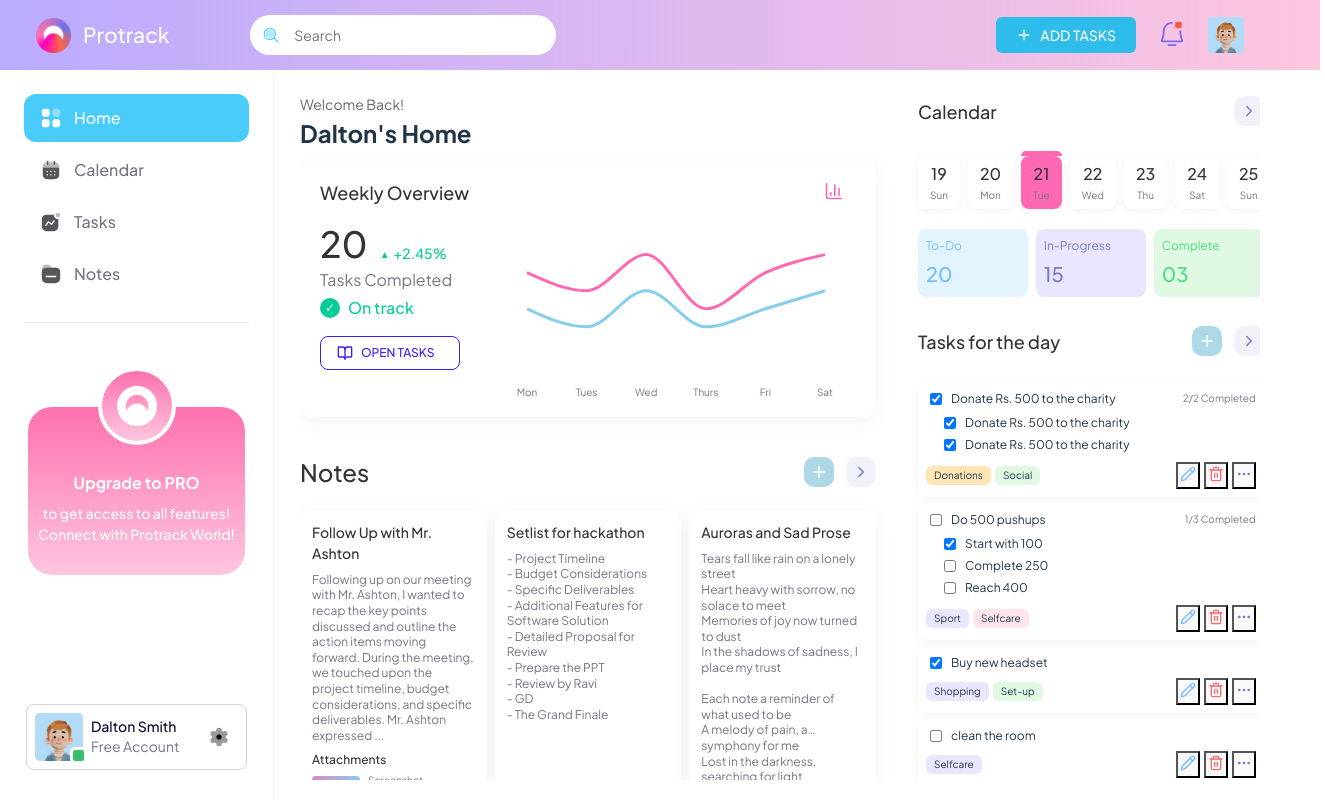
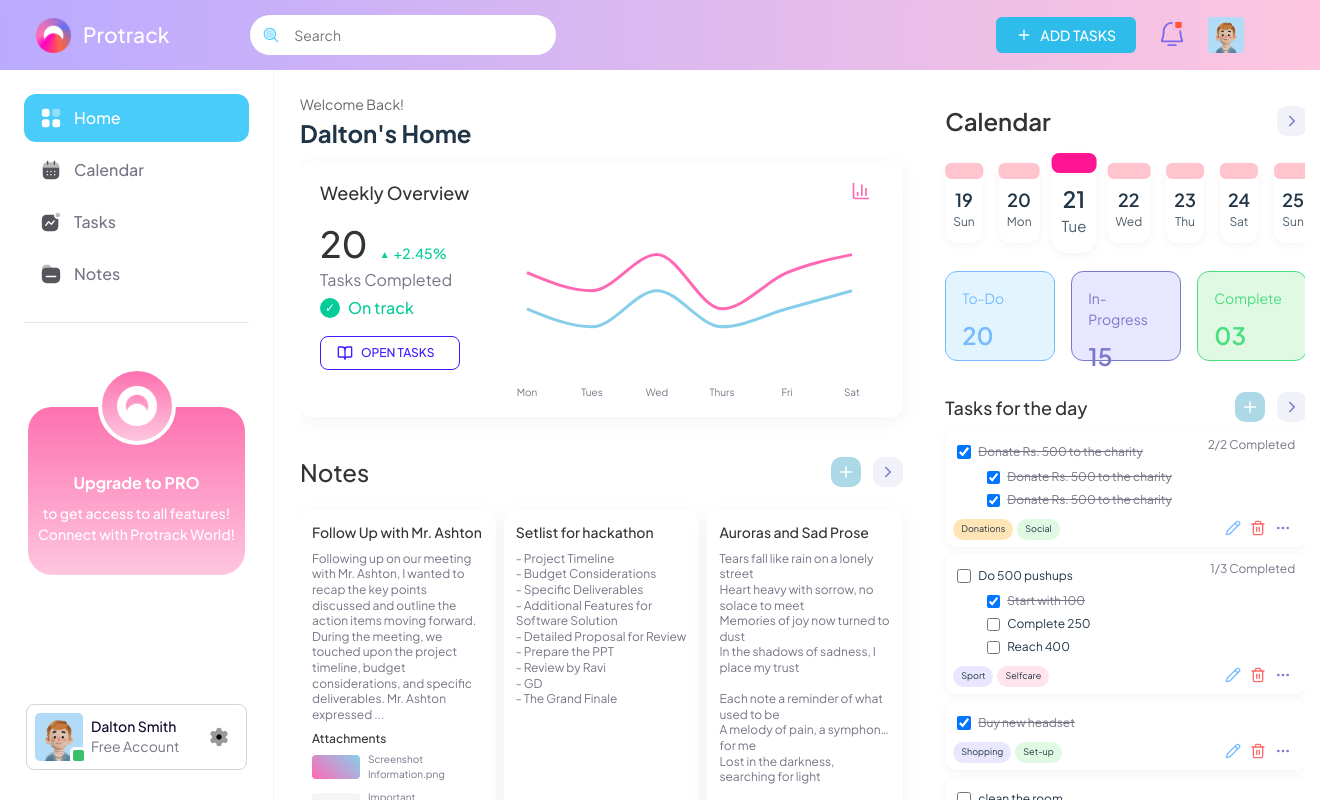
Before and after one commit to krithika7402/creative-nomads, a React (Vite) app: page / in a window 1280 px wide. Shown: the whole page, 1325 px wide, since content can reach past the window. Built offline with nearby package versions, Linux system fonts and the light colour scheme.

Commit message:
mvp done

```diff
--- a/src/App.css
+++ b/src/App.css
@@ -7,14 +7,14 @@
 
 .app-content {
   display: flex;
-  height: calc(100vh - 70px);  /* Subtract header height */
-  margin-top: 70px;  /* Account for fixed header */
+  height: calc(100vh - 70px);
+  margin-top: 70px;
 }
 
 .main-content {
   flex: 1;
-  margin-left: 280px;  /* Sidebar width */
+  margin-left: 280px;
   overflow-y: auto;
-  padding: 20px 20px;
+  padding: 20px 20px 0 20px;
   margin-right: 0rem;
 }
--- a/src/components/Calendar/Calendar.css
+++ b/src/components/Calendar/Calendar.css
@@ -1,29 +1,136 @@
 /* Calendar.css */
 .calendar-container {
     width: 100%;
+    max-width: 800px;
     padding: 10px;
+    border-radius: 16px;
   }
 
-/* Calendar Header Styles */
-.calendar-header, .tasks-header {
+  /* Calendar Header */
+  .calendar-header {
     display: flex;
     justify-content: space-between;
     align-items: center;
-    margin-bottom: 12px;
   }
 
-.calendar-header h2, .tasks-header h2 {
-    font-size: 18px;
+  .calendar-header h2 {
+    font-size: 24px;
+    font-weight: 600;
     color: #333;
-    font-weight: 500;
   }
 
-/* Button Styles */
+  /* Date Slider */
+  .dates-slider {
+    display: flex;
+    gap: 16px;
+    margin-bottom: 24px;
+    height: auto;
+    padding: 4px 0;
+  }
+
+  .date-card {
+    position: relative;
+    display: flex;
+    flex-direction: column;
+    align-items: center;
+    width: 54px;
+    max-height: 64px;
+    padding: 12px 8px;
+    background: #fff;
+    border-radius: 12px;
+    box-shadow: 0 2px 8px rgba(0, 0, 0, 0.05);
+    cursor: pointer;
+    transition: all 0.3s ease;
+  }
+
+  .date-card .date-indicator {
+    position: absolute;
+    top: 0;
+    left: 50%;
+    transform: translateX(-50%);
+    width: 100%;
+    height: 16px;
+    background: #FFB6C1;
+    border-radius: 6px;
+    opacity: 0.8;
+  }
+
+  .date-card.active {
+    transform: scale(1.25);
+  }
+
+  .date-card.active .date-indicator {
+    background: #FF1493;
+    opacity: 1;
+  }
+
+  .date-card .day {
+    font-size: 18px;
+    font-weight: 600;
+    margin-top: 11px;
+  }
+
+  .date-card .weekday {
+    font-size: 12px;
+    opacity: 0.8;
+    margin-top: 0px;
+  }
+
+  /* Status Cards */
+  .status-cards {
+    display: flex;
+    height: 90px;
+    gap: 16px;
+    margin-bottom: 24px;
+  }
+
+  .status-card {
+    flex: 1;
+    padding: 16px;
+    border-radius: 12px;
+    display: flex;
+    flex-direction: column;
+    border: 1px solid;
+  }
+
+  .status-title {
+    font-size: 14px;
+    margin-bottom: 8px;
+  }
+
+  .status-count {
+    font-size: 24px;
+    font-weight: 600;
+  }
+
+  /* Tasks Section */
+  .tasks-section {
+    margin-top: 24px;
+    line-height: 0.5;
+  }
+
+  .tasks-header {
+    display: flex;
+    justify-content: space-between;
+    align-items: center;
+  }
+
+  .tasks-header h3 {
+    font-size: 18px;
+    font-weight: 500;
+    color: #333;
+  }
+
+  .header-buttons {
+    display: flex;
+    gap: 8px;
+  }
+
   .more-button, .add-button {
-    width: 24px;
-    height: 24px;
-    border-radius: 6px;
+    width: 36px;
+    height: 36px;
     border: none;
+    border-radius: 8px;
     display: flex;
     align-items: center;
     justify-content: center;
@@ -38,126 +145,64 @@
     background: #76BBFF;
   }
 
-.header-buttons {
-    display: flex;
-    gap: 6px;
-}
-
-/* Date Slider Styles */
-.dates-slider {
-    display: flex;
-    gap: 8px;
-    margin-bottom: 16px;
-    padding: 4px 0;
-}
-
-.date-card {
+  /* Task Cards */
+  .tasks-list {
     display: flex;
     flex-direction: column;
-    align-items: center;
-    padding: 6px 12px;
-    background: white;
-    border-radius: 8px;
-    box-shadow: 0px 2px 10px rgba(0, 0, 0, 0.05);
-    cursor: pointer;
-    position: relative;
-}
-
-.date-card.active {
-    background: #FF69B4;
-}
-
-.date-card.active::before {
-    content: '';
-    position: absolute;
-    top: -5px;
-    left: 0;
-    right: 0;
-    height: 5px;
-    background: #FF69B4;
-    border-radius: 5px 5px 0 0;
-}
-
-.date-card .day {
-    font-size: 16px;
-    font-weight: 500;
-    color: #333;
-    margin-bottom: 2px;
-}
-
-.date-card .weekday {
-    font-size: 10px;
-    color: #787486;
-}
-
-/* Status Cards Styles */
-.status-cards {
-    display: flex;
-    gap: 8px;
-    margin-bottom: 16px;
-}
-
-.status-card {
-    flex: 1;
-    padding: 8px;
-    border-radius: 8px;
-    display: flex;
-    flex-direction: column;
-}
-
-.status-title {
-    font-size: 12px;
-    margin-bottom: 4px;
-}
-
-.status-count {
-    font-size: 20px;
-    font-weight: 500;
-}
-
-/* Tasks Section Styles */
-.tasks-section {
-    margin-top: 16px;
+    gap: 7px;
   }
 
   .task-card {
-    background: white;
-    border-radius: 8px;
-    padding: 8px;
-    margin-bottom: 6px;
-    box-shadow: 0px 2px 10px rgba(0, 0, 0, 0.05);
+    background: #fff;
+    border-radius: 12px;
+    padding: 12px 12px 4px 8px;
+    max-height: 150px;
+    font-size: 12px;
+    box-shadow: 0 2px 8px rgba(0, 0, 0, 0.05);
+  }
+
+  .task-content {
+    display: flex;
+    flex-direction: column;
+    gap: 6px;
   }
 
   .task-main {
     display: flex;
     justify-content: space-between;
-    align-items: center;
-    margin-bottom: 6px;
+    align-items: flex-start;
   }
 
   .task-checkbox {
     display: flex;
     align-items: center;
-    gap: 6px;
-    font-size: 12px;
+    gap: 4px;
+  }
+
+  .task-checkbox input[type="checkbox"] {
+    width: 14px;
+    height: 14px;
+    border: 2px solid #76BBFF;
+    border-radius: 4px;
+    cursor: pointer;
   }
 
   .task-progress {
-    font-size: 10px;
+    font-size: 12px;
     color: #787486;
   }
 
   .subtasks {
-    margin-left: 14px;
-    margin-bottom: 8px;
+    margin-left: 30px;
+    display: flex;
+    flex-direction: column;
+    gap: 4px;
   }
 
   .subtask {
     display: flex;
     align-items: center;
-    gap: 6px;
-    margin-bottom: 4px;
-    font-size: 12px;
+    gap: 4px;
   }
 
   .task-footer {
@@ -172,28 +217,29 @@
   }
 
   .tag {
-    padding: 2px 8px;
-    border-radius: 6px;
-    font-size: 10px;
+    padding: 8px 8px;
+    border-radius: 12px;
+    font-size: 9px;
   }
 
   .task-actions {
     display: flex;
-    gap: 4px;
+    gap: 1px;
   }
 
   .task-actions button {
-    padding: 2px;
+    background: none;
+    border: none;
+    padding: 4px;
+    cursor: pointer;
+    border-radius: 4px;
   }
 
-/* Checkbox Styles */
-input[type="checkbox"] {
-    width: 12px;
-    height: 12px;
-    border-radius: 3px;
-    border: 1.5px solid #76BBFF;
+  .task-actions button:hover {
+    background: rgba(0, 0, 0, 0.05);
   }
 
-input[type="checkbox"]:checked::after {
-    font-size: 8px;
+  .completed {
+    text-decoration: line-through;
+    color: #787486;
   }
--- a/src/components/Calendar/Calendar.jsx
+++ b/src/components/Calendar/Calendar.jsx
@@ -1,6 +1,6 @@
-// components/Calendar/Calendar.jsx
+// Calendar.jsx
+import './Calendar.css'
 import { ChevronRight, Plus, Pencil, Trash2, MoreHorizontal } from 'lucide-react';
-import './Calendar.css';
 
 const Calendar = () => {
   const dates = [
@@ -16,7 +16,7 @@ const Calendar = () => {
   const statusCards = [
     { title: 'To-Do', count: '20', color: '#E2F5FF', textColor: '#76BBFF' },
     { title: 'In-Progress', count: '15', color: '#E9E7FF', textColor: '#7978CB' },
-    { title: 'Complete', count: '03', color: '#DFF9E3', textColor: '#4ADE80' },
+    { title: 'Complete', count: '03', color: '#DFF9E3', textColor: '#4ADE80' }
   ];
 
   const tasks = [
@@ -26,7 +26,7 @@ const Calendar = () => {
       completed: true,
       subtasks: [
         { text: "Donate Rs. 500 to the charity", completed: true },
-        { text: "Donate Rs. 500 to the charity", completed: true },
+        { text: "Donate Rs. 500 to the charity", completed: true }
       ],
       tags: [
         { text: "Donations", color: "#FFE4B5" },
@@ -41,7 +41,7 @@ const Calendar = () => {
       subtasks: [
         { text: "Start with 100", completed: true },
         { text: "Complete 250", completed: false },
-        { text: "Reach 400", completed: false },
+        { text: "Reach 400", completed: false }
       ],
       tags: [
         { text: "Sport", color: "#E9E7FF" },
@@ -85,6 +85,7 @@ const Calendar = () => {
             key={index}
             className={`date-card ${date.isActive ? 'active' : ''}`}
           >
+            <div className="date-indicator"></div>
             <span className="day">{date.day}</span>
             <span className="weekday">{date.weekday}</span>
           </div>
@@ -111,7 +112,7 @@ const Calendar = () => {
       {/* Tasks Section */}
       <div className="tasks-section">
         <div className="tasks-header">
-          <h2>Tasks for the day</h2>
+          <h3>Tasks for the day</h3>
           <div className="header-buttons">
             <button className="add-button">
               <Plus size={24} color="#fff" />
```
Lines whose indentation alone changed are shown as unchanged.
